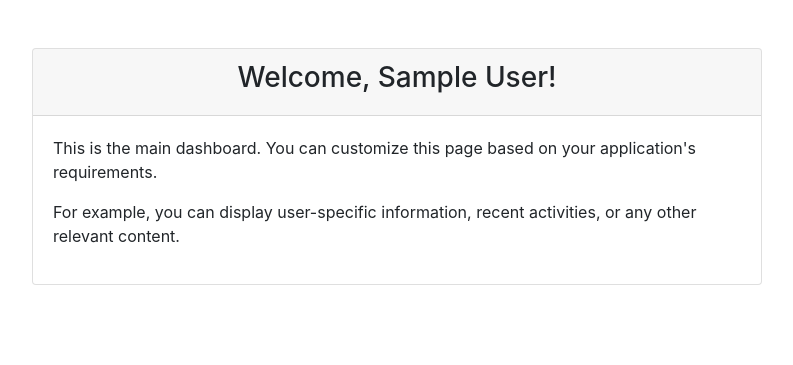
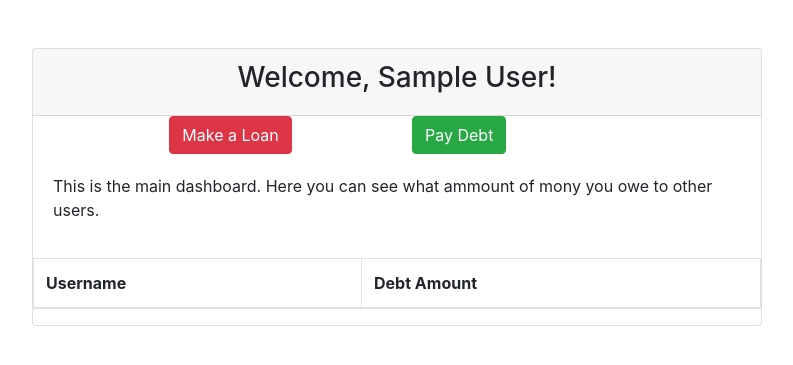
Before and after one commit to Kacprucha/ODwSI2023Z, a Flask app: page /home in a window 1280 px wide. Shown: the part 56-421 px from the top of the page, without its empty margins (243-1036 px from the left). Run offline with Flask 3, Linux system fonts and the light colour scheme; the visitor is signed in with stand-in values (Sample User, id 1); lists and menus that the app fills with data are empty; parts of the project's set-up code (start-up, migrations or seed data) failed here and were passed over; some libraries are stand-ins or nearby versions.

Commit message:
Changing home page

```diff
--- a/website/protectedViews.py
+++ b/website/protectedViews.py
@@ -3,7 +3,7 @@ from flask_login import login_required, current_user
 
 protectedViews = Blueprint('protectedViews', __name__)
 
-@protectedViews.route('/home')
+@protectedViews.route('/home', methods=['GET', 'POST'])
 @login_required
 def home():
     return render_template('home.html', username=current_user.name)
--- a/website/templates/home.html
+++ b/website/templates/home.html
@@ -56,10 +56,40 @@
                 <div class="card-header">
                     <h3 class="text-center">Welcome, {{ username }}!</h3>
                 </div>
+                <!-- Buttons to make a loan and pay a debt -->
+                <div class="container">
+                    <div class="row justify-content-center">
+                        <div class="col-4">
+                            <form action="/home" method="post">
+                                <button type="submit" class="btn btn-danger">Make a Loan</button>
+                            </form>
+                        </div>
+                        <div class="col-4">
+                            <form action="/home" method="post">
+                                <button type="submit" class="btn btn-success">Pay Debt</button>
+                            </form>
+                        </div>
+                    </div>
+                </div>
                 <div class="card-body">
-                    <p>This is the main dashboard. You can customize this page based on your application's requirements.</p>
-                    <p>For example, you can display user-specific information, recent activities, or any other relevant content.</p>
+                    <p>This is the main dashboard. Here you can see what ammount of mony you owe to other users.</p>
                 </div>
+                <table class="table table-bordered">
+                    <thead>
+                        <tr>
+                            <th>Username</th>
+                            <th>Debt Amount</th>
+                        </tr>
+                    </thead>
+                    <tbody>
+                        {% for user in users %}
+                            <tr>
+                                <td>{{ user.username }}</td>
+                                <td>{{ user.debt_amount }}</td>
+                            </tr>
+                        {% endfor %}
+                    </tbody>
+                </table>
             </div>
         </div>
     </div>
```
